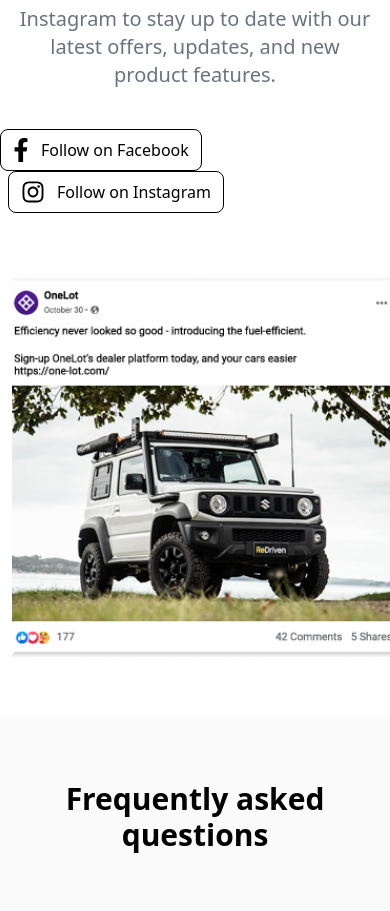
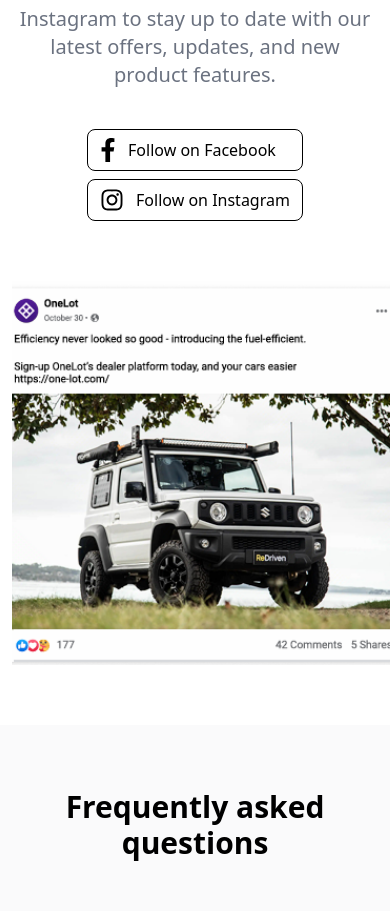
Before and after one commit to dalaixlmao/one-lot-assignment, a Next.js app: page / in a window 390 px wide. Shown: the part 6548-7459 px from the top of the page. Built offline with nearby package versions, Linux system fonts and the light colour scheme.

Commit message:
Improved StayConnected component by adding margin and changing flex direction of social media buttons

```diff
--- a/components/StayConnected.tsx
+++ b/components/StayConnected.tsx
@@ -21,11 +21,11 @@ export default function StayConnected() {
           latest offers, updates, and new product features.
         </div>
       </div>
-      <div className="mt-10">
-        <SocialButton className="mr-2" onChange={() => {setState(setHoveredF, hoveredF)}}>
+      <div className="mt-10 flex md:flex-row flex-col">
+        <SocialButton className="md:mr-2" onChange={() => {setState(setHoveredF, hoveredF)}}>
           <SocialButtonContent icon={<FacebookLogo color={hoveredF ? "#57009C" : "black"} />}  hover = {hoveredF} social="Facebook"/>
         </SocialButton>
-        <SocialButton className="ml-2" onChange={() => {setState(setHoveredI, hoveredI)}}>
+        <SocialButton className="md:ml-2 md:mt-0 mt-2" onChange={() => {setState(setHoveredI, hoveredI)}}>
           <SocialButtonContent icon={<InstagramLogo color={hoveredI ? "#57009C" : "black"} />}  hover = {hoveredI} social="Instagram"/>
         </SocialButton>
       </div>
```
